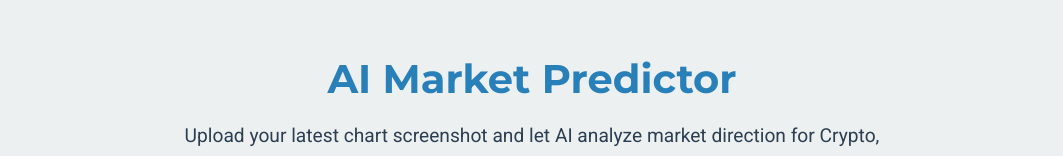
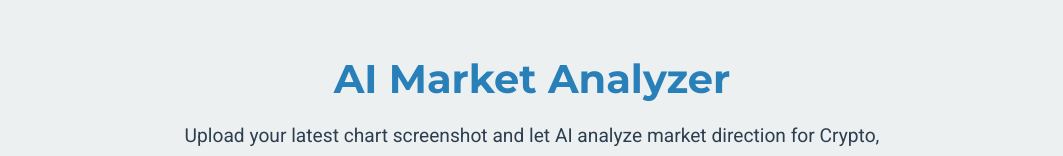
Before and after one commit to FajarDeveloper/ai-analyzer, a website: page index.html in a window 1280 px wide. Shown: the top 156 px of the page, without its empty margins (108-1171 px from the left). Drawn offline with Linux system fonts and the light colour scheme.

Commit message:
index.html

```diff
--- a/index.html
+++ b/index.html
@@ -323,7 +323,7 @@
 <body>
     <div class="container">
         <header>
-            <h1>AI Market Predictor</h1>
+            <h1>AI Market Analyzer</h1>
             <p class="subtitle">Upload your latest chart screenshot and let AI analyze market direction for Crypto, Forex, and Commodities.</p>
         </header>
 
```
